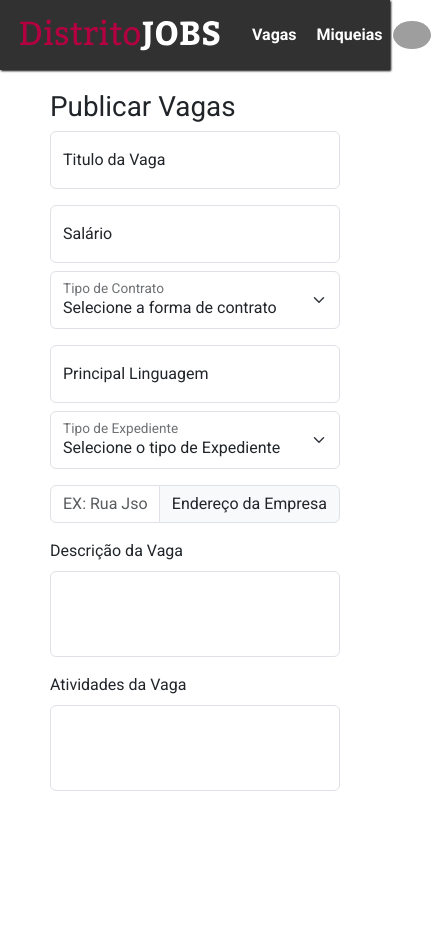
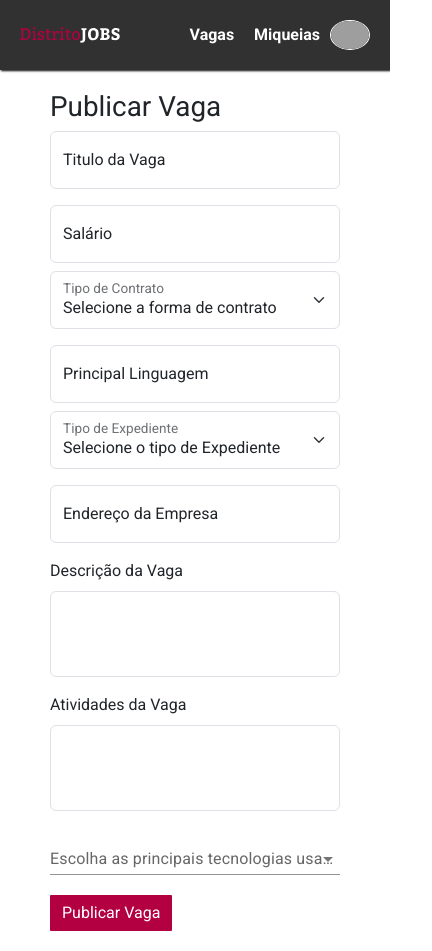
Before and after one commit to miqueiasbelfort/DistritoJobs, a React (Vite) app: page /publish-jobs in a window 390 px wide. Shown: the whole page, 432 px wide, since content can reach past the window. Before the commit the page ends 844 px from the top, so only its background shows below. Built offline with nearby package versions, Linux system fonts and the light colour scheme; grey boxes are pictures that could not be loaded; a web font is replaced by a local one.

Commit message:
form to publish job and header mobile

```diff
--- a/package.json
+++ b/package.json
@@ -10,6 +10,9 @@
     "preview": "vite preview"
   },
   "dependencies": {
+    "@emotion/react": "^11.11.1",
+    "@emotion/styled": "^11.11.0",
+    "@mui/material": "^5.14.3",
     "bootstrap": "^5.3.1",
     "firebase": "^10.1.0",
     "react": "^18.2.0",
--- a/src/components/Header/Header.module.css
+++ b/src/components/Header/Header.module.css
@@ -39,3 +39,12 @@
     border-radius: 50%;
     border: 1px solid #fff;
 }
+
+@media screen and (max-width: 768px){
+    .logo{
+        width: 100px;
+    }
+    .list li a {
+        font-size: 1em;
+    }
+}
--- a/src/pages/PublishJob/PublishJob.module.css
+++ b/src/pages/PublishJob/PublishJob.module.css
@@ -1,3 +1,6 @@
 .container {
     padding: 20px 50px;
 }
+.form {
+    margin-bottom: 20px;
+}
--- a/src/pages/PublishJob/index.tsx
+++ b/src/pages/PublishJob/index.tsx
@@ -1,15 +1,18 @@
 import React from 'react';
 import styles from './PublishJob.module.css';
 import Form from 'react-bootstrap/Form';
-import InputGroup from 'react-bootstrap/InputGroup';
 import Col from 'react-bootstrap/Col';
 import FloatingLabel from 'react-bootstrap/FloatingLabel';
 import Row from 'react-bootstrap/Row';
+import Autocomplete from '@mui/material/Autocomplete';
+import TextField from '@mui/material/TextField';
+import Button from 'react-bootstrap/Button';
+import { langs } from '../../utils/langs';
 
 function PublishJob() {
   return (
     <div className={styles.container}>
-      <h1>Publicar Vagas</h1>
+      <h1>Publicar Vaga</h1>
       <div className={styles.form}>
         <div>
           <FloatingLabel
@@ -64,14 +67,15 @@ function PublishJob() {
             </Col>
           </Row>
         </div>
-        <InputGroup className="mb-3">
-          <Form.Control
-            placeholder="EX: Rua Json, na avenida EcmaScript"
-            aria-label="Recipient's username"
-            aria-describedby="basic-addon2"
-          />
-          <InputGroup.Text id="basic-addon2">Endereço da Empresa</InputGroup.Text>
-        </InputGroup>
+        <div>
+          <FloatingLabel
+            controlId="floatingInput"
+            label="Endereço da Empresa"
+            className="mb-3"
+          >
+            <Form.Control type="text" placeholder="Ex: Avenida Golang, Lote Pascal" />
+          </FloatingLabel>
+        </div>
         <Form.Group className="mb-3" controlId="exampleForm.ControlTextarea1">
           <Form.Label>Descrição da Vaga</Form.Label>
           <Form.Control as="textarea" rows={3} style={{resize: 'none'}}/>
@@ -80,7 +84,24 @@ function PublishJob() {
           <Form.Label>Atividades da Vaga</Form.Label>
           <Form.Control as="textarea" rows={3} style={{resize: 'none'}}/>
         </Form.Group>
+        <div>
+          <Autocomplete
+            multiple
+            id="tags-standard"
+            options={langs}
+            getOptionLabel={(option) => option.title}
+            renderInput={(params) => (
+              <TextField
+                {...params}
+                variant="standard"
+                label="Escolha as principais tecnologias usadas"
+                placeholder="Favorites"
+              />
+            )}
+          />
+        </div>
       </div>
+      <Button variant="primary">Publicar Vaga</Button>
     </div>
   )
 }
--- /dev/null
+++ b/src/utils/langs.ts
@@ -0,0 +1,27 @@
+export const langs = [
+    {title: "javascript"},
+    {title: "Golang"},
+    {title: "Java"},
+    {title: "C#"},
+    {title: "C++"},
+    {title: "C"},
+    {title: "Node"},
+    {title: "PHP"},
+    {title: "React"},
+    {title: "Angular"},
+    {title: "Vue"},
+    {title: "Git"},
+    {title: "Git/Github"},
+    {title: "Gitlab"},
+    {title: "Docker"},
+    {title: "AWM"},
+    {title: "SpringBoot"},
+    {title: "NextJS"},
+    {title: "React Native"},
+    {title: "Typescript"},
+    {title: "Lua"},
+    {title: "Unity"},
+    {title: "API"},
+    {title: "Express"},
+    {title: ".NET"},
+];
```
Also changed, not shown: 1 other file (tests, documents, lock files or other folders).
